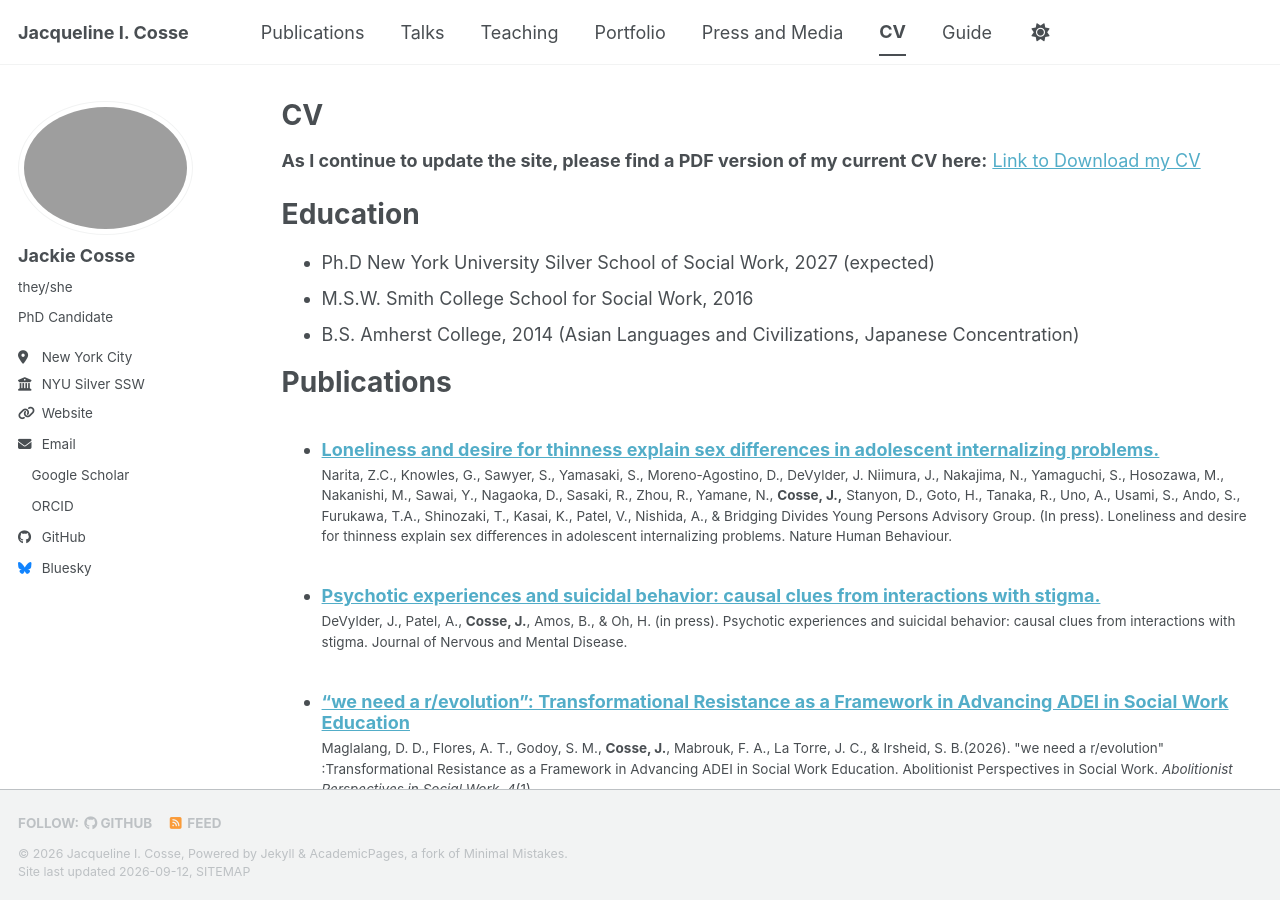
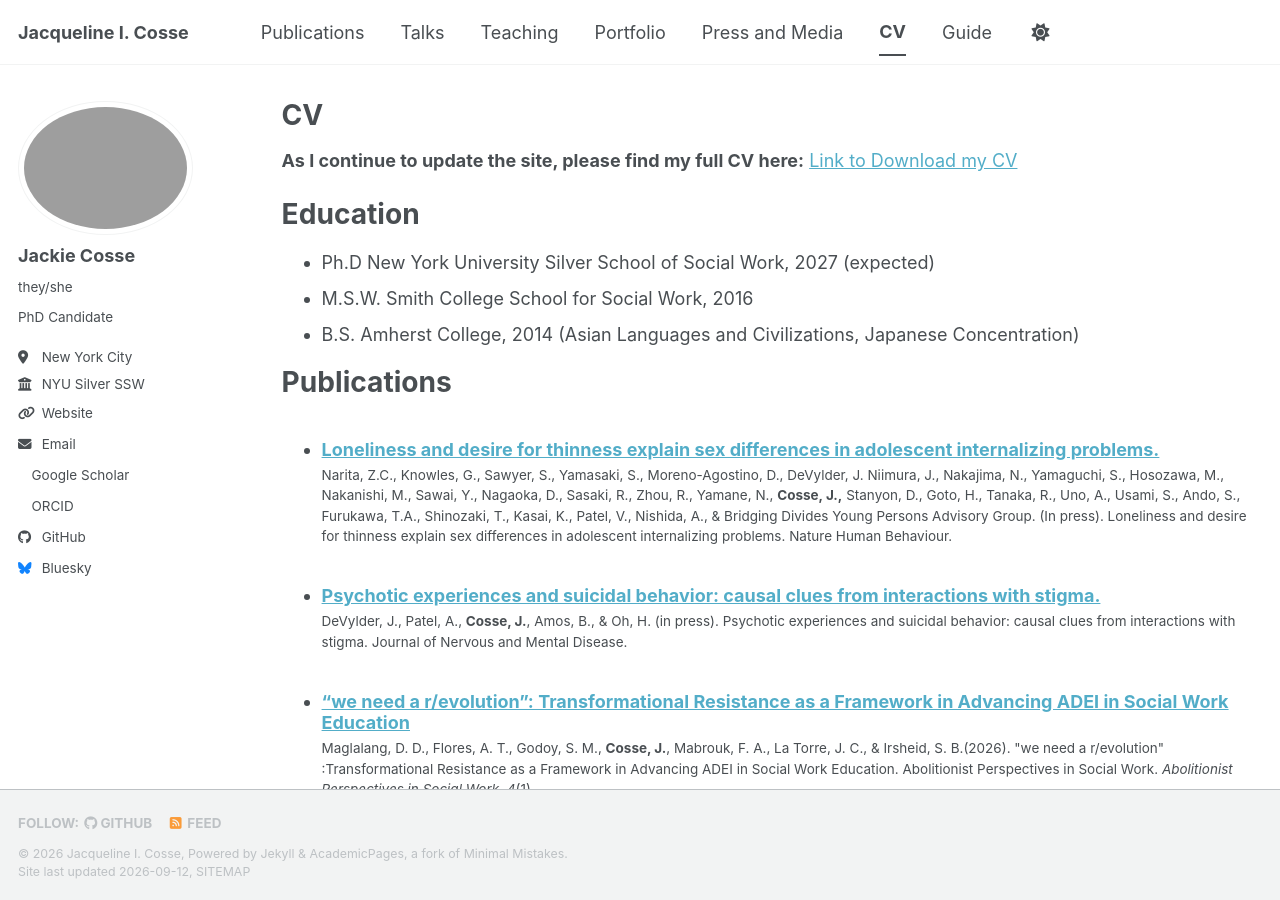
Before and after one commit to jackiecosse/jackiecosse.com, a Jekyll site: the page built from _pages/cv.md, in a window 1280 px wide and 900 px high. Built offline with Jekyll 4.4.1, drawn with Linux system fonts in a browser that asks for light colours; a style sheet for code colours, icons or effects is not loaded.

Commit message:
Update cv.md

```diff
--- a/_pages/cv.md
+++ b/_pages/cv.md
@@ -9,7 +9,7 @@ redirect_from:
 
 {% include base_path %}
 
-**As I continue to update the site, please find a PDF version of my current CV here:**
+**As I continue to update the site, please find my full CV here:**
 [Link to Download my CV]({{ base_path }}/files/J_Cosse_CV_2026_08_31.pdf)
 
 Education
```
